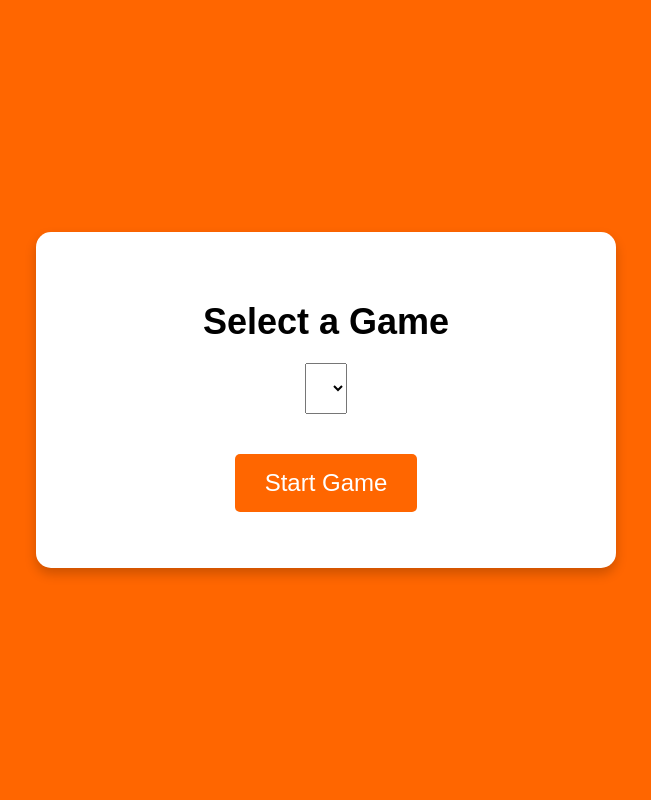
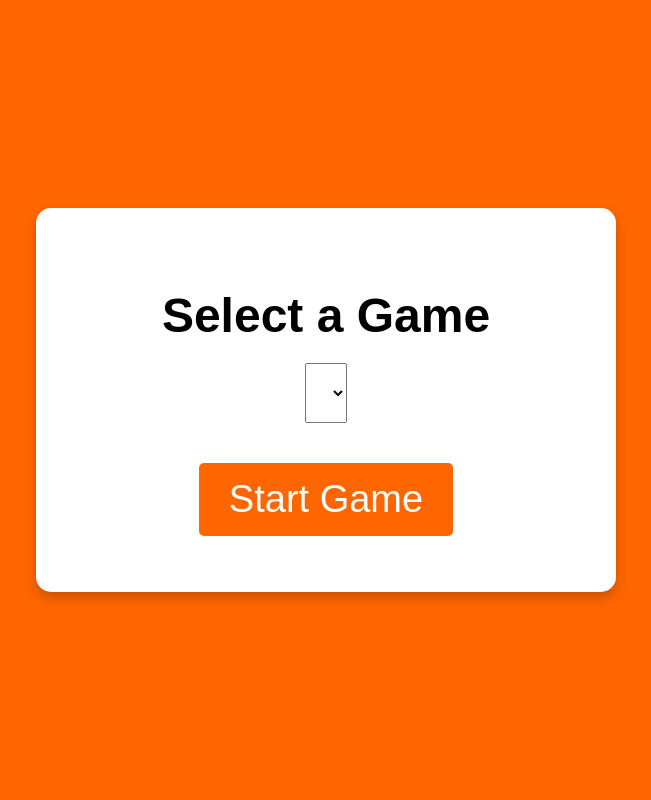
Before and after one commit to rijkvandermeulen/deslimste, a Django app: page / in a window 1280 px wide. Shown: the whole page, without its empty margins (314-965 px from the left). Run offline with Django 4.2, Linux system fonts and the light colour scheme; data that the repository does not hold is empty.

Commit message:
cleaning up

```diff
--- a/app/static/app/css/style.css
+++ b/app/static/app/css/style.css
@@ -1,6 +1,4 @@
-/* style.css */
-
-/* Start page specific styles */
+/* Start page styles */
 .start-page {
     display: flex;
     justify-content: center;
@@ -19,22 +17,23 @@
 }
 
 .start-page h2 {
-    font-size: 36px;
+    font-size: 48px;
     margin-bottom: 20px;
 }
 
 .start-page select {
-    font-size: 24px;
+    font-size: 32px;
     padding: 10px;
     margin-bottom: 20px;
 }
 
 .start-page button {
-    font-size: 24px;
+    font-size: 38px;
     padding: 15px 30px;
     margin-top: 20px;
 }
 
+/* Game page styles */
 body {
     font-family: 'Arial', sans-serif;
     background-color: #f5f5f5;
@@ -78,7 +77,7 @@ header {
 }
 
 .player img {
-    width: 600px;
+    width: 500px;
     height: 800px;
     border-radius: 50%;
     margin-bottom: 10px;
@@ -102,6 +101,7 @@ header {
     color: #ff6600;
     margin-bottom: 20px;
     text-align: center;
+    font-weight: bold;
 }
 
 .answers {
@@ -138,7 +138,7 @@ button {
     padding: 10px 20px;
     border: none;
     border-radius: 5px;
-    font-size: 18px;
+    font-size: 38px;
     cursor: pointer;
     margin: 0 auto;
 }
--- a/app/templates/app/start_page.html
+++ b/app/templates/app/start_page.html
@@ -4,7 +4,7 @@
 <head>
     <meta charset="UTF-8">
     <meta name="viewport" content="width=device-width, initial-scale=1.0">
-    <title>NK Sport Quiz</title>
+    <title>Select your Quiz</title>
     <link rel="stylesheet" href="{% static 'app/css/style.css' %}">
 </head>
 <body>
--- a/app/urls.py
+++ b/app/urls.py
@@ -6,8 +6,8 @@ from . import views
 
 urlpatterns = [
     path('', views.start_screen, name='start_page'),
+    path('start_game/', views.start_game, name='start_game'),
     path('quiz/<int:game_id>/<int:current_question_id>/', views.quiz_view, name='quiz'),
-    path('start_game/', views.start_game, name='start_game'),
     path('next-question/<int:game_id>/<int:current_question_id>/', views.next_question, name='next_question'),
     path('deduct_points/<int:loser_id>/', views.deduct_points, name='deduct_points'),
     path('admin/', admin.site.urls),
--- a/app/views.py
+++ b/app/views.py
@@ -30,7 +30,6 @@ def start_game(request):
 
 
 def next_question(request, game_id, current_question_id=0):
-    # Placeholder to deduct points from player 1 and 2
     return quiz_view(request, game_id, current_question_id + 1)
 
 
```
Also changed, not shown: app/models.py (+5 -5 lines), app/settings.py (+3 -4 lines), app/templates/app/quiz.html (+5 -5 lines), app/apps.py (deleted).
